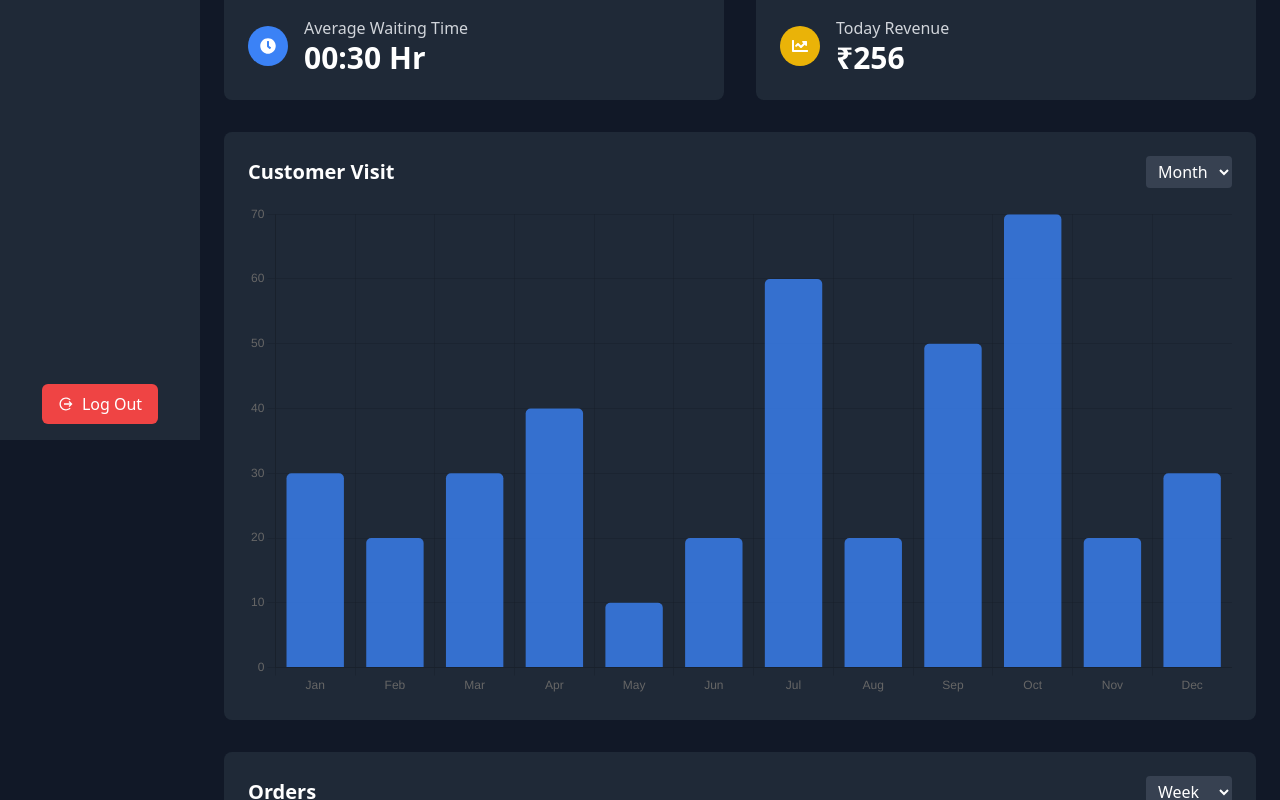
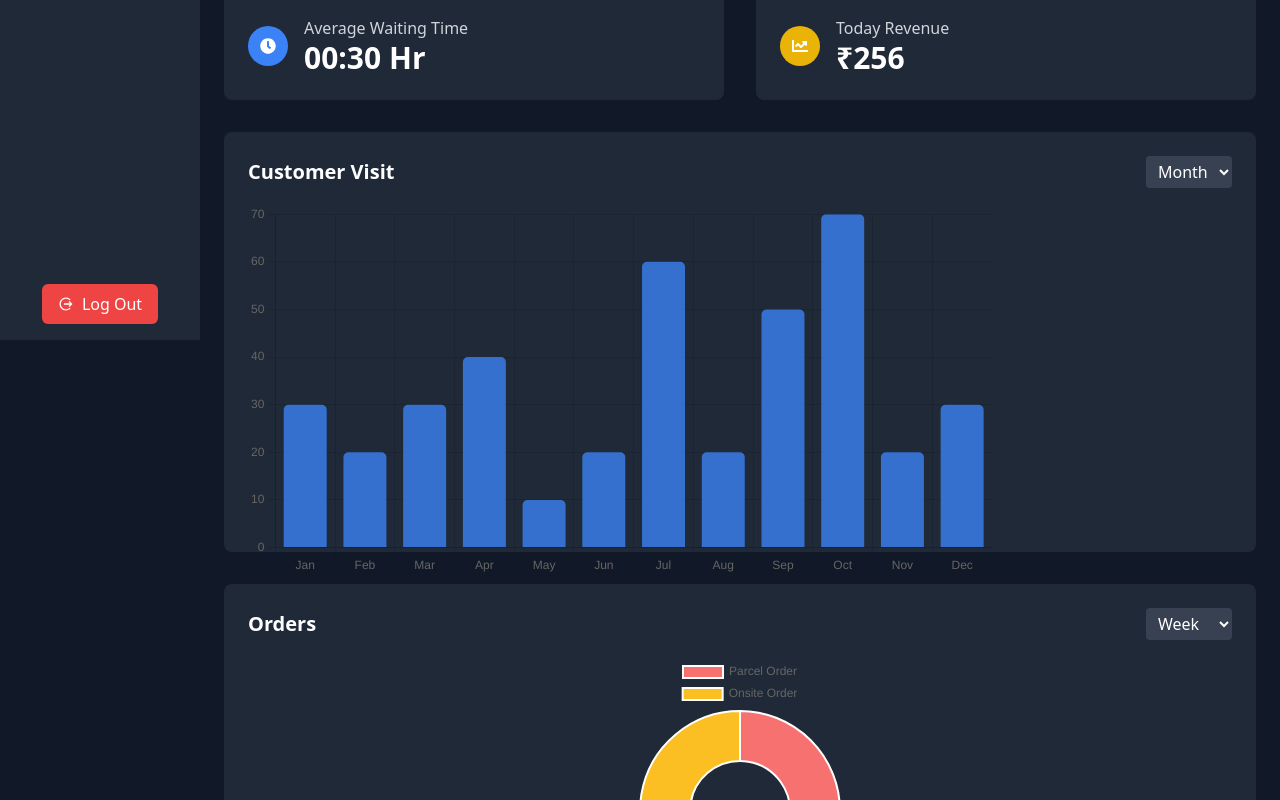
Before and after one commit to HardikRathod111/Restaurants_customer_dashboard, a React (Create React App) app in the folder frontend/: page /dashboard in a window 1280 px wide. Shown: the part 460-1260 px from the top of the page. Built offline with nearby package versions, Linux system fonts and the light colour scheme.

Commit message:
dashboard ui change

```diff
--- a/frontend/src/Dashboard/ChangePasswordPage.jsx
+++ b/frontend/src/Dashboard/ChangePasswordPage.jsx
@@ -33,9 +33,9 @@ const ChangePasswordPage = () =>{
   };
 
     return(
-        <div className="flex min-h-screen bg-gray-900 text-white font-sans">
+        <div className="flex bg-gray-900 text-white font-sans">
       {/* Sidebar */}
-      <aside className="w-[200px] h-[900px] bg-gray-800 p-4 flex flex-col items-center">
+      <aside className="w-[200px] h-screen bg-gray-800 p-4 flex flex-col items-center">
         <div className="flex flex-col items-center mb-8">
           {/* Centered Image */}
           <img src="./assets/images/Frame 1000005156.png" alt="Logo" className="h-20 rounded-full mb-2" />
--- a/frontend/src/Dashboard/Dashboard.jsx
+++ b/frontend/src/Dashboard/Dashboard.jsx
@@ -87,9 +87,8 @@ const notifications: Notification[] = [
 export default function Dashboard() {
     const [sidebarOpen, setSidebarOpen] = useState(false)
     const [showNotifications, setShowNotifications] = useState(false)
-  const [isSidebarVisible, setIsSidebarVisible] = useState(false); // Added state for sidebar visibility
-
-  const toggleSidebar = () => setIsSidebarVisible(!isSidebarVisible); // Added toggle function
+    const [isSidebarVisible, setIsSidebarVisible] = useState(true);
+    const toggleSidebar = () => setIsSidebarVisible(!isSidebarVisible);
 
     const [manageOrderOpen, setManageOrderOpen] = useState(false);
     const [PaymentHistoryOpen, setPaymentHistoryOpen] = useState(false);
@@ -132,7 +131,7 @@ export default function Dashboard() {
   return (
    <div className="flex min-h-screen bg-gray-900 text-white font-sans">
       {/* Sidebar */}
-      <aside className="w-[200px] h-[900px] bg-gray-800 p-4 flex flex-col items-center">
+      <aside className={`w-[200px] fixed top-0 left-0 h-screen bg-gray-800 p-4 flex flex-col items-center transition-transform ${isSidebarVisible ? 'translate-x-0' : '-translate-x-full'}`}>
         <div className="flex flex-col items-center mb-8">
           {/* Centered Image */}
           <img
@@ -202,7 +201,7 @@ export default function Dashboard() {
         </button>
       </aside>
 
-      <main className="flex-1 p-6 bg-gray-900">
+      <main className="flex-1 ml-[200px] p-6 bg-gray-900">
         <header className="flex justify-between items-center mb-6 pb-4">
           {/* Welcome Text */}
           <h2 className="text-xl font-semibold text-white">
@@ -334,9 +333,11 @@ export default function Dashboard() {
 
 
 
-        {/* Charts */}
-        <div className="grid grid-cols-1 2xl:grid-cols-2 gap-8 mb-8">
-          <div className="bg-gray-800 p-6 rounded-lg">
+<div className="grid grid-cols-1 2xl:grid-cols-12 gap-8 mb-8">
+  {/* Left Column (2 Charts) */}
+  <div className="2xl:col-span-7 space-y-8">
+    {/* Customer Visit Chart */}
+    <div className="bg-gray-800 p-6 rounded-lg" style={{ height: '420px' }}>
       <div className="flex justify-between items-center mb-4">
         <h4 className="text-xl font-bold">Customer Visit</h4>
         <select className="bg-gray-700 text-white rounded px-2 py-1">
@@ -345,8 +346,18 @@ export default function Dashboard() {
           <option>Year</option>
         </select>
       </div>
-            <Bar data={barChartData} options={{ responsive: true, plugins: { legend: { display: false } } }} />
+      <Bar
+        data={barChartData}
+        options={{
+          responsive: true,
+          plugins: {
+            legend: { display: false },
+          },
+        }}
+      />
     </div>
+
+    {/* Orders Chart */}
     <div className="bg-gray-800 p-6 rounded-lg">
       <div className="flex justify-between items-center mb-4">
         <h4 className="text-xl font-bold">Orders</h4>
@@ -374,8 +385,8 @@ export default function Dashboard() {
     </div>
   </div>
 
-        {/* Popular Dishes */}
-        <div className="bg-gray-800 p-6 rounded-lg">
+  {/* Right Column (Popular Dishes) */}
+  <div className="bg-gray-800 p-6 rounded-lg 2xl:col-span-5">
     <div className="flex justify-between items-center mb-4">
       <h4 className="text-xl font-bold">Popular Dishes</h4>
       <select className="bg-gray-700 text-white rounded px-2 py-1">
@@ -408,6 +419,8 @@ export default function Dashboard() {
       </tbody>
     </table>
   </div>
+</div>
+
       </main>
     </div>
   )
--- a/frontend/src/Dashboard/Editprofile.jsx
+++ b/frontend/src/Dashboard/Editprofile.jsx
@@ -34,7 +34,7 @@ function Editprofile() {
   return (
     <div className="flex min-h-screen bg-gray-900 text-white font-sans">
       {/* Sidebar */}
-      <aside className="w-[200px] h-[900px] bg-gray-800 p-4 flex flex-col items-center">
+      <aside className="w-[200px] h-screen bg-gray-800 p-4 flex flex-col items-center">
         <div className="flex flex-col items-center mb-8">
           {/* Centered Image */}
           <img src="./assets/images/Frame 1000005156.png" alt="Logo" className="w-[216px] h-[100px] rounded-full mb-2" />
--- a/frontend/src/Dashboard/ParcelOrder.jsx
+++ b/frontend/src/Dashboard/ParcelOrder.jsx
@@ -147,7 +147,7 @@ const ParcelOrder = () => {
     return (
        <div className="flex min-h-screen bg-gray-900 text-white font-sans">
       {/* Sidebar */}
-      <aside className="w-[200px] h-[900px] bg-gray-800 p-4 flex flex-col items-center">
+      <aside className="w-[200px] h-screen bg-gray-800 p-4 flex flex-col items-center">
         <div className="flex flex-col items-center mb-8">
           {/* Centered Image */}
           <img src="./assets/images/Frame 1000005156.png" alt="Logo" className=" h-20 rounded-full mb-2" />
--- a/frontend/src/Dashboard/ProfilePage.jsx
+++ b/frontend/src/Dashboard/ProfilePage.jsx
@@ -34,7 +34,7 @@ function ProfilePage() {
   return (
     <div className="flex min-h-screen bg-gray-900 text-white font-sans">
       {/* Sidebar */}
-      <aside className="w-[200px] h-[900px] bg-gray-800 p-4 flex flex-col items-center">
+      <aside className="w-[200px] h-screen bg-gray-800 p-4 flex flex-col items-center">
         <div className="flex flex-col items-center mb-8">
           {/* Centered Image */}
           <img src="./assets/images/Frame 1000005156.png" alt="Logo" className="h-20 rounded-full mb-2" />
--- a/frontend/src/Dashboard/TermsAndConditions.jsx
+++ b/frontend/src/Dashboard/TermsAndConditions.jsx
@@ -36,7 +36,7 @@ const TermsAndConditions = () => {
   return (
     <div className="flex min-h-screen bg-gray-900 text-white font-sans">
       {/* Sidebar */}
-      <aside className="w-[200px] h-[900px] bg-gray-800 p-4 flex flex-col items-center">
+      <aside className="w-[200px] h-screen bg-gray-800 p-4 flex flex-col items-center">
         <div className="flex flex-col items-center mb-8">
           {/* Centered Image */}
           <img
--- a/frontend/tailwind.config.js
+++ b/frontend/tailwind.config.js
@@ -4,6 +4,22 @@ module.exports = {
     "./src/**/*.{js,jsx,ts,tsx}",
   ],
   theme: {
+    screens: {
+      'sm': '640px',
+      // => @media (min-width: 640px) { ... }
+
+      'md': '768px',
+      // => @media (min-width: 768px) { ... }
+
+      'lg': '1024px',
+      // => @media (min-width: 1024px) { ... }
+
+      'xl': '1280px',
+      // => @media (min-width: 1280px) { ... }
+
+      '2xl': '1440px',
+      // => @media (min-width: 1536px) { ... }
+    },
     extend: {},
   },
   plugins: [],
```
Lines whose indentation alone changed are shown as unchanged.
